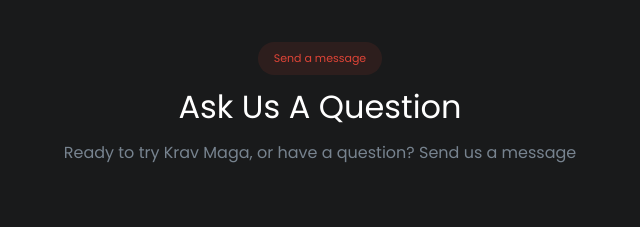
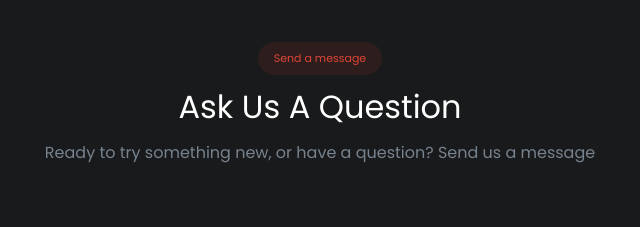
Before and after one commit to ercsoftware11/fusion-innisfail, a plain HTML site: page contact.html in a window 1280 px wide. Shown: the part 960-1187 px from the top of the page, 320-960 px from the left. Drawn offline with Linux system fonts and the light colour scheme; a script that the page names is missing.

Commit message:
Updated Contact Page

```diff
--- a/contact.html
+++ b/contact.html
@@ -216,7 +216,7 @@
             <div class="w-md-80 w-lg-50 text-center mx-md-auto mb-9">
                 <span class="btn btn-xs btn-soft-danger btn-pill mb-2">Send a message</span>
                 <h2 class="font-weight-normal text-white">Ask Us A Question</h2>
-                <p>Ready to try Krav Maga, or have a question? Send us a message</p>
+                <p>Ready to try something new, or have a question? Send us a message</p>
             </div>
             <!-- End Title -->
 
```
